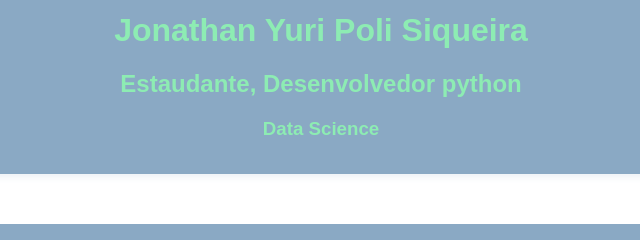
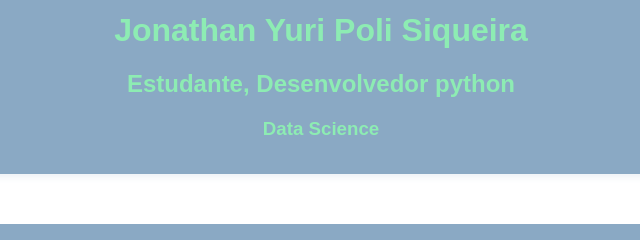
Before and after one commit to jonathan-JIPSlok/Jonathan-JIPSlok.github.io, a plain HTML site: page index.html in a window 1280 px wide. Shown: the part 251-491 px from the top of the page, 327-967 px from the left. Drawn offline with Linux system fonts and the light colour scheme.

Commit message:
corrigindo ortografia

```diff
--- a/index.html
+++ b/index.html
@@ -21,7 +21,7 @@
       <div id = "topo">
         <img src="imagens/Eu.jpg">
         <h1>Jonathan Yuri Poli Siqueira</h1>
-        <h2>Estaudante, Desenvolvedor python</h2>
+        <h2>Estudante, Desenvolvedor python</h2>
         <h3>Data Science</h3>
       </div>
       <div id = "baixo">
```
